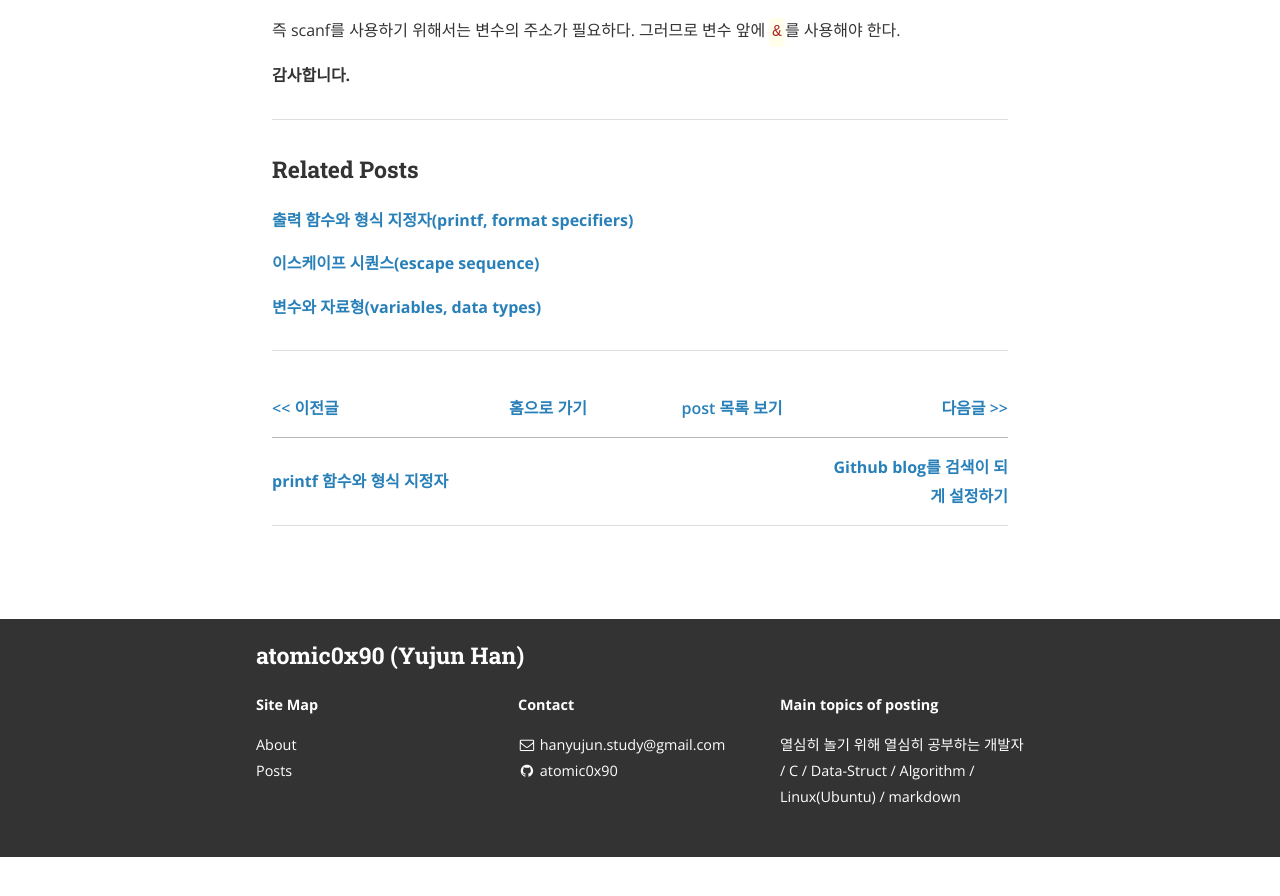
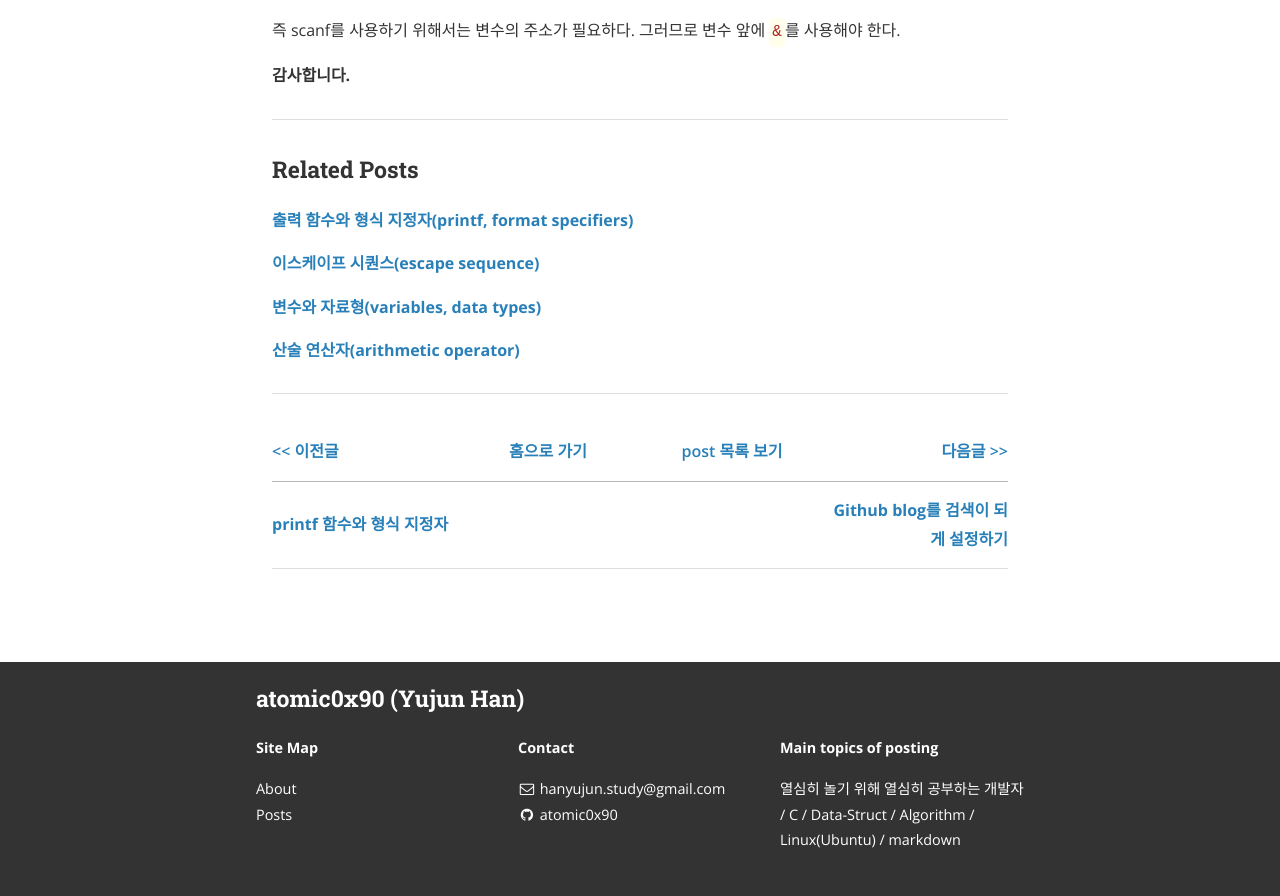
Before and after one commit to atomic0x90/atomic0x90.github.io, a Jekyll site: the page built from _posts/2019-06-05-scanf-format.markdown, in a window 1280 px wide and 900 px high, scrolled down 3530 px. Shown: the top 896 px of the window. Built offline with Jekyll 4.4.1, drawn with Linux system fonts in a browser that asks for light colours; nearby versions of some CDN libraries; comment, search, counter and statistics services are not loaded; before the commit the page ends 4387 px from its top, so only the background shows below that.

Commit message:
Update related posts list

```diff
--- a/_posts/2019-06-04-printf-format.markdown
+++ b/_posts/2019-06-04-printf-format.markdown
@@ -236,6 +236,8 @@ int main()
 
 **[ASCII 코드][03]**
 
+**[산술 연산자(arithmetic operator)][04]**
+
 ---
 
 
@@ -254,7 +256,7 @@ int main()
 [01]: https://atomic0x90.github.io/c-language/2019/05/30/Variables-and-data-types.html "변수와 자료형"
 [02]: https://atomic0x90.github.io/c-language/2019/05/28/C-Language-escape-sequence.html "escape sequence"
 [03]: https://atomic0x90.github.io/c-language/2019/05/29/ASCII.html "ASCII code"
-
+[04]: https://atomic0x90.github.io/c-language/2019/06/13/arithmetic-operator.html "산술 연산자"
 
 
 
--- a/_posts/2019-06-05-scanf-format.markdown
+++ b/_posts/2019-06-05-scanf-format.markdown
@@ -155,6 +155,8 @@ scanf에 &를 사용하는 이유를 알기 위해서는 메모리의 주소에
 
 **[변수와 자료형(variables, data types)][02]**
 
+**[산술 연산자(arithmetic operator)][03]**
+
 ---
 
 
@@ -175,7 +177,7 @@ scanf에 &를 사용하는 이유를 알기 위해서는 메모리의 주소에
 [00]: https://atomic0x90.github.io/c-language/2019/06/04/printf-format.html "출력 함수와 형식 지정자"
 [01]: https://atomic0x90.github.io/c-language/2019/05/28/C-Language-escape-sequence.html "escape sequence"
 [02]: https://atomic0x90.github.io/c-language/2019/05/30/Variables-and-data-types.html "변수와 자료형"
-
+[03]: https://atomic0x90.github.io/c-language/2019/06/13/arithmetic-operator.html "산술 연산자"
 
 
 
```
